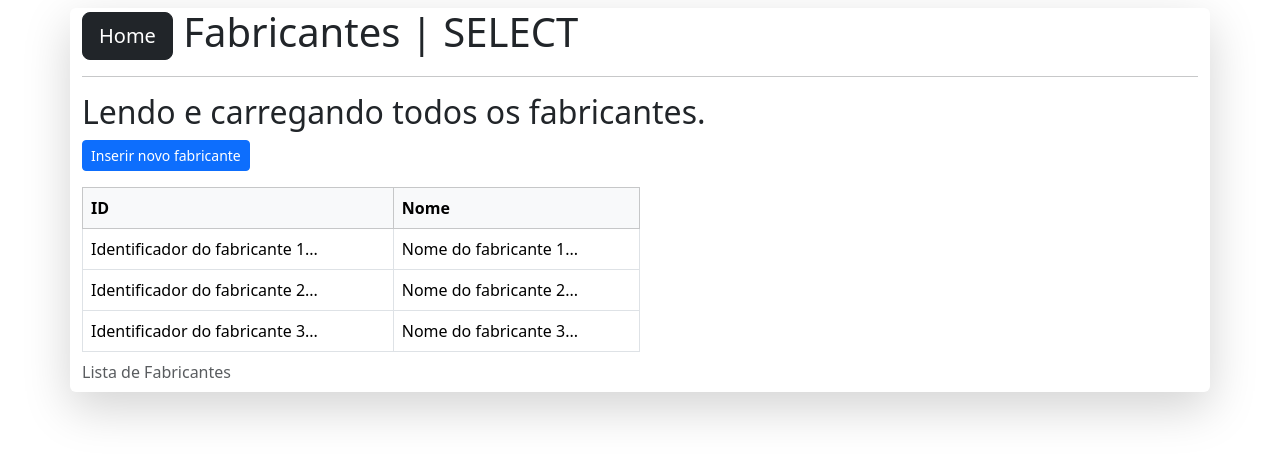
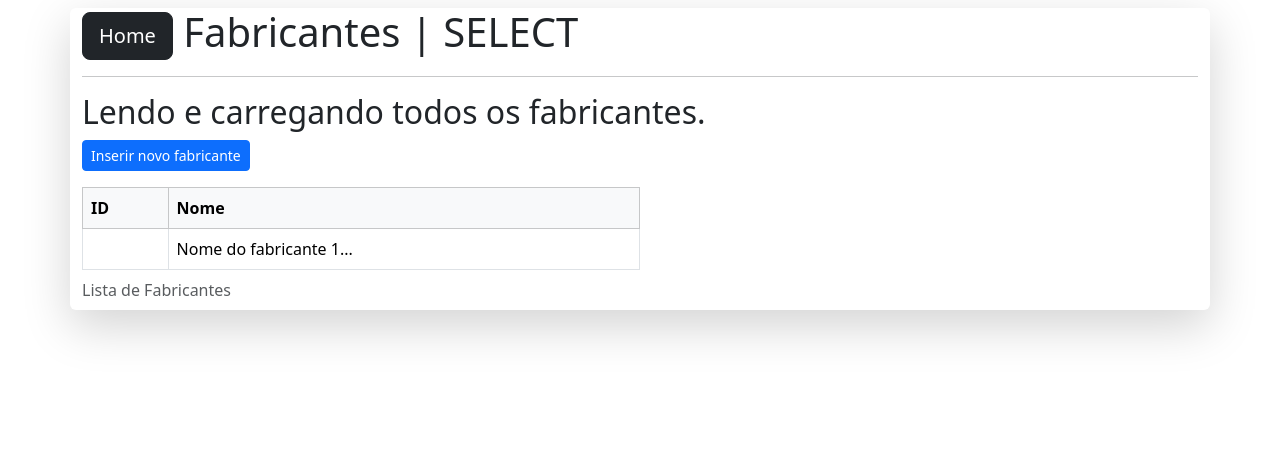
Before and after one commit to mayconr4/exemplo-crud-php, a PHP site: page /fabricantes/visualizar.php in a window 1280 px wide. Shown: the top 460 px of the page. Run offline with PHP 8.4, Linux system fonts and the light colour scheme; tables that the repository leaves empty or names only in its code hold one stand-in row (values such as "Sample post").

Commit message:
Update visualizar.php

```diff
--- a/fabricantes/visualizar.php
+++ b/fabricantes/visualizar.php
@@ -35,18 +35,12 @@ $listaDeFabricantes = listarFabricantes($conexao);
                 </tr>
             </thead>
             <tbody>
+<?php foreach($listaDeFabricantes as $fabricante) {?>
                 <tr>
-                    <td> Identificador do fabricante 1... </td>
+                    <td>  </td>
                     <td> Nome do fabricante 1... </td>
                 </tr>
-                <tr>
-                    <td> Identificador do fabricante 2... </td>
-                    <td> Nome do fabricante 2... </td>
-                </tr>
-                <tr>
-                    <td> Identificador do fabricante 3... </td>
-                    <td> Nome do fabricante 3... </td>
-                </tr>
+<?php }; ?>
             </tbody>
         </table>
     </div>
```
